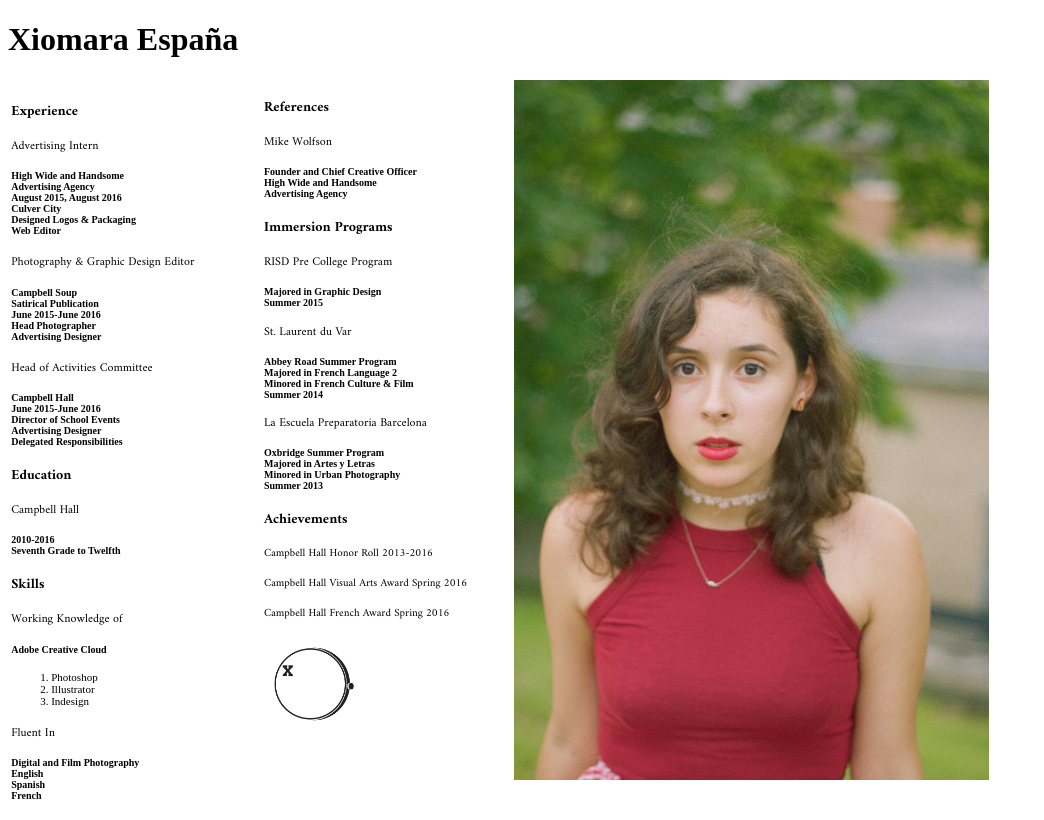
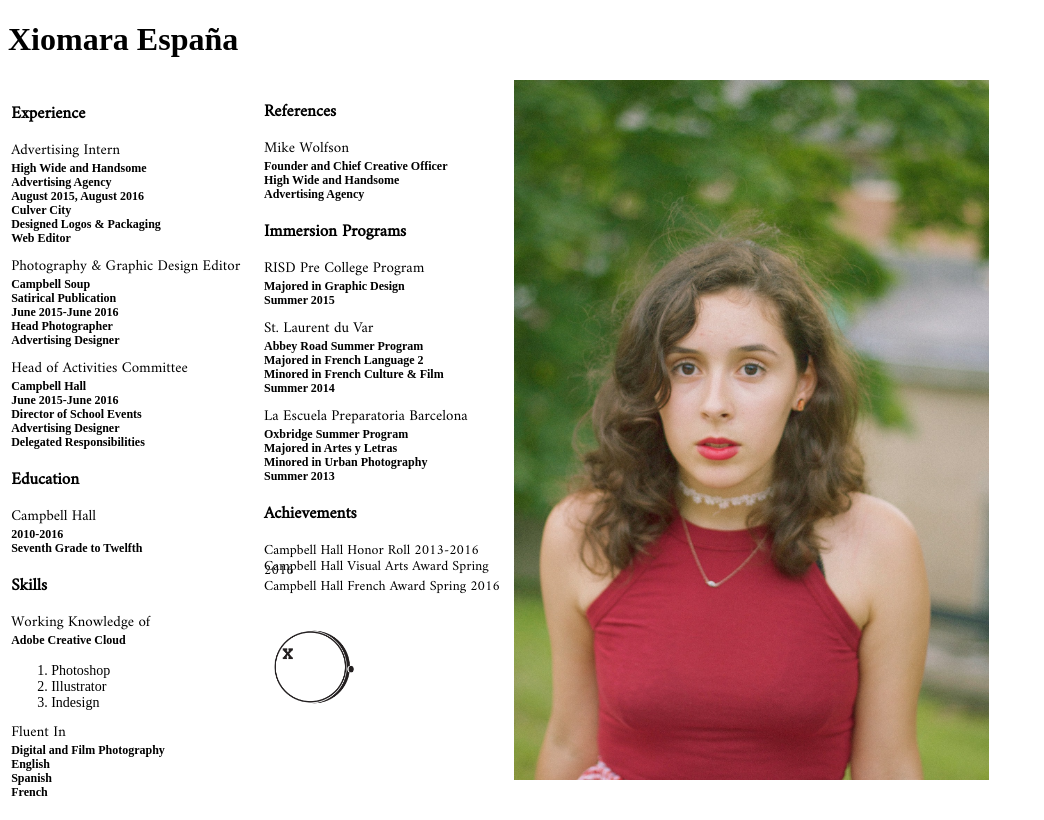
Before and after one commit to risdweb17/xioespana, a plain HTML site: page first_proj/index.html in a window 1280 px wide. Shown: the whole page, without its empty margins (0-1044 px from the left). Drawn offline with Linux system fonts and the light colour scheme; a web font is replaced by a local one.

Commit message:
edits to resume

```diff
--- a/first_proj/css/style.css
+++ b/first_proj/css/style.css
@@ -1,6 +1,7 @@
 h1 {
 	font-family: Shrikhand;
 	}
+
 .column {
 	width:20%;
 	float:left;
@@ -14,16 +15,26 @@ img {
 
 h2 {
 	font-family: Amiri;
-	font-size:14px;
+	font-size:17px;
 	font-weight: 700;
+
 
 }
 h3 {
 	font-family: Amiri;
-	font-weight: 400;
+    font-weight: 400;
+    line-height: 4px;
+    font-size: 15px;
+    margin-top: 20px;
+    margin-bottom: -8px;
 
 
 }
+h4 {
+	line-height: 14px;
+}
+
+
 
 @media screen and (max-width:500px ) {
 	.column {width:100%;}
--- a/first_proj/index.html
+++ b/first_proj/index.html
@@ -4,13 +4,11 @@
         <title>First Project</title>
         <link rel="stylesheet" href="css/style.css">
 
-     <link href="https://fonts.googleapis.com/css?family=Amiri:400,700|Shrikhand" rel="stylesheet">
+     <link href="https://fonts.googleapis.com/css?family=Amiri|Shrikhand" rel="stylesheet">
     </head>
     <body>
 
     <h1> Xiomara España </h1>
-
-
 
     <img src="img/IMG_2652.jpg" width="475" height="700">
 
@@ -19,23 +17,23 @@
     <div class="column">
   <p>
     <h2> Experience </h2>
-    <h3 style="font-size:12px"> Advertising Intern </h3>
-    <h4 style="font-size:10px"> High Wide and Handsome <br /> Advertising Agency <br /> August 2015, August 2016 <br /> Culver City <br /> Designed Logos & Packaging <br /> Web Editor </h4>
+    <h3 style="font-size:15px"> Advertising Intern </h3>
+    <h4 style="font-size:12px"> High Wide and Handsome <br /> Advertising Agency <br /> August 2015, August 2016 <br /> Culver City <br /> Designed Logos & Packaging <br /> Web Editor </h4>
 </p>
 <p>
-    <h3 style="font-size:12px"> Photography & Graphic Design Editor</h3>
-    <h4 style="font-size:10px"> Campbell Soup <br />
+    <h3 style="font-size:15px"> Photography & Graphic Design Editor</h3>
+    <h4 style="font-size:12px"> Campbell Soup <br />
     Satirical Publication <br /> June 2015-June 2016 <br /> Head Photographer <br /> Advertising Designer </h4>
   </p>
   <p>
-     <h3 style="font-size:12px"> Head of Activities Committee</h3>
-    <h4 style="font-size:10px"> Campbell Hall <br /> June 2015-June 2016 <br /> Director of School Events <br /> Advertising Designer <br /> Delegated Responsibilities</h4>
+     <h3 style="font-size:15px"> Head of Activities Committee</h3>
+    <h4 style="font-size:12px"> Campbell Hall <br /> June 2015-June 2016 <br /> Director of School Events <br /> Advertising Designer <br /> Delegated Responsibilities</h4>
    </p>
 
    <p>
    <h2> Education </h2>
-   <h3 style="font-size:12px"> Campbell Hall </h3>
-   <h4 style="font-size:10px"> 2010-2016 <br /> Seventh Grade to Twelfth</h4>
+   <h3 style="font-size:15px"> Campbell Hall </h3>
+   <h4 style="font-size:12px"> 2010-2016 <br /> Seventh Grade to Twelfth</h4>
    </p>
 
 
@@ -43,38 +41,42 @@
 
 <p>
 <h2> Skills </h2>
-<h3 style="font-size:12px"> Working Knowledge of</h3>
-   <h4 style="font-size:10px"> Adobe Creative Cloud </h4>
+<h3 style="font-size:15px"> Working Knowledge of</h3>
+   <h4 style="font-size:12px"> Adobe Creative Cloud </h4>
    <ol>
-   <li style="font-size:11px"> Photoshop </li>
-   <li style="font-size:11px"> Illustrator </li>
-   <li style="font-size:11px"> Indesign </li>
+   <li style="font-size:14px"> Photoshop </li>
+   <li style="font-size:14px"> Illustrator </li>
+   <li style="font-size:14px"> Indesign </li>
    </ol>
-   <h3 style="font-size:12px"> Fluent In </h3>
-   <h4 style="font-size:10px"> Digital and Film Photography <br /> English <br /> Spanish <br /> French <br /> </h4>
+   <h3 style="font-size:15px"> Fluent In </h3>
+   <h4 style="font-size:12px"> Digital and Film Photography <br /> English <br /> Spanish <br /> French <br /> </h4>
 <p>
 </div>
 <div class="column">
 
 <h2> References </h2>
-<h3 style="font-size:12px"> Mike Wolfson</h3>
-   <h4 style="font-size:10px"> Founder and Chief Creative Officer <br /> High Wide and Handsome <br /> Advertising Agency </h4>
+<h3 style="font-size:15px"> Mike Wolfson</h3>
+   <h4 style="font-size:12px"> Founder and Chief Creative Officer <br /> High Wide and Handsome <br /> Advertising Agency </h4>
 </p>
 <p>
 <h2> Immersion Programs </h2>
-    <h3 style="font-size:12px"> RISD Pre College Program </h3>
-    <h4 style="font-size:10px"> Majored in Graphic Design<br /> Summer 2015</h4>
-    <h3 style="font-size:12px"> St. Laurent du Var </h3>
-    <h4 style="font-size:10px"> Abbey Road Summer Program<br /> Majored in French Language 2 <br /> Minored in French Culture & Film <br /> Summer 2014</h4>
-    <h3 style="font-size:12px"> La Escuela Preparatoria Barcelona </h3>
-    <h4 style="font-size:10px"> Oxbridge Summer Program<br /> Majored in Artes y Letras <br /> Minored in Urban Photography <br /> Summer 2013 </h4>
+    <h3 style="font-size:15px"> RISD Pre College Program </h3>
+    <h4 style="font-size:12px"> Majored in Graphic Design<br /> Summer 2015</h4>
+    <h3 style="font-size:15px"> St. Laurent du Var </h3>
+    <h4 style="font-size:12px"> Abbey Road Summer Program<br /> Majored in French Language 2 <br /> Minored in French Culture & Film <br /> Summer 2014</h4>
+    <h3 style="font-size:15px"> La Escuela Preparatoria Barcelona </h3>
+    <h4 style="font-size:12px"> Oxbridge Summer Program<br /> Majored in Artes y Letras <br /> Minored in Urban Photography <br /> Summer 2013 </h4>
 </p>
 <p>
 <h2> Achievements </h2>
-    <h3 style="font-size:11px"> Campbell Hall Honor Roll 2013-2016 </h3>
-	<h3 style="font-size:11px"> Campbell Hall Visual Arts Award Spring 2016</h3>
-	<h3 style="font-size:11px"> Campbell Hall French Award Spring 2016</h3>
+    <h3 style="font-size:14px"> Campbell Hall Honor Roll 2013-2016 </h3>
+	<h3 style="font-size:14px"> Campbell Hall Visual Arts Award Spring 2016</h3>
+	<h3 style="font-size:14px"> Campbell Hall French Award Spring 2016</h3>
+
+<br /> <br />
+<a href="http://espanaxio.wixsite.com/xioespana">
 	<img src="img/Logo copy.jpg" width="100" height="100">
+	</a>
    </p>
 </div>
 
```
